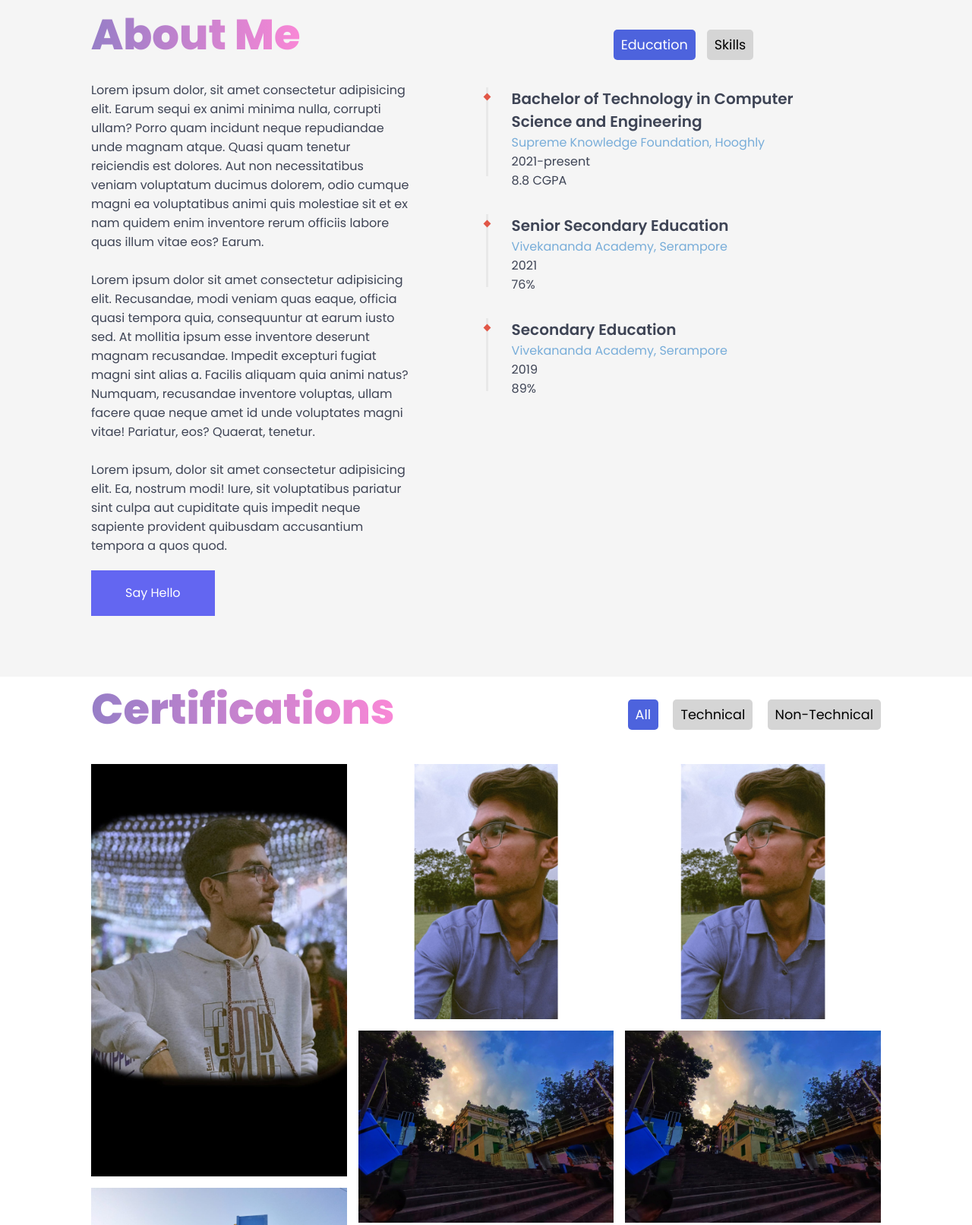
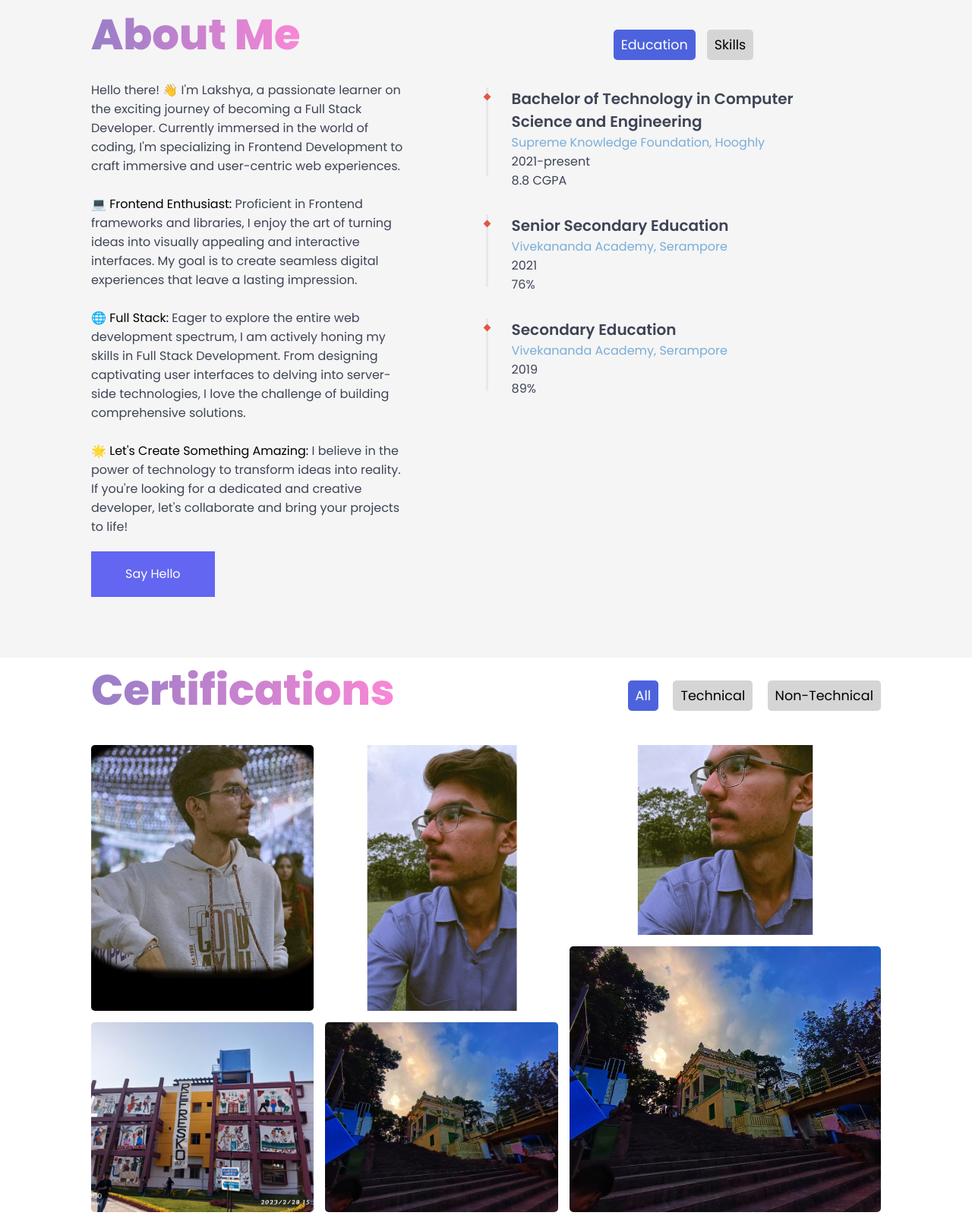
Before and after one commit to lakshya-26/portfolio, a plain HTML site: page index.html in a window 1280 px wide. Shown: the part 824-2437 px from the top of the page at 76% size. Drawn offline with nearby package versions, Linux system fonts and the light colour scheme.

Commit message:
update portfolio

```diff
--- a/css/styles.css
+++ b/css/styles.css
@@ -413,6 +413,16 @@ h2 strong {
     height: 250px;
 }
 
+.portfolio-item.technical img{
+    border-radius: 5px;
+    height: 350px;
+}
+
+.portfolio-item.non-technical img{
+    border-radius: 5px;
+    height: 250px;
+}
+
 /*========= Portfolio Gallery =========*/
 
 
--- a/index.html
+++ b/index.html
@@ -77,13 +77,21 @@
                     <div class="resume-intro">
                         <h2><strong>About Me</strong></h2>
                         <div class="resume-text">
-                            <p>Lorem ipsum dolor, sit amet consectetur adipisicing elit. Earum sequi ex animi minima nulla, corrupti ullam? Porro quam incidunt neque repudiandae unde magnam atque. Quasi quam tenetur reiciendis est dolores.
-                            Aut non necessitatibus veniam voluptatum ducimus dolorem, odio cumque magni ea voluptatibus animi quis molestiae sit et ex nam quidem enim inventore rerum officiis labore quas illum vitae eos? Earum.</p>
+                            <p>Hello there! 👋 I'm Lakshya, a passionate learner on the exciting journey of becoming a Full Stack Developer.
+                                Currently immersed in the world of coding, I'm specializing in Frontend Development to craft immersive and user-centric web experiences.</p>
                             <br>
-                            <p>Lorem ipsum dolor sit amet consectetur adipisicing elit. Recusandae, modi veniam quas eaque, officia quasi tempora quia, consequuntur at earum iusto sed. At mollitia ipsum esse inventore deserunt magnam recusandae.
-                            Impedit excepturi fugiat magni sint alias a. Facilis aliquam quia animi natus? Numquam, recusandae inventore voluptas, ullam facere quae neque amet id unde voluptates magni vitae! Pariatur, eos? Quaerat, tenetur.</p>
+                            <p>💻 <strong>Frontend Enthusiast:</strong> Proficient in Frontend frameworks and libraries,
+                                I enjoy the art of turning ideas into visually appealing and interactive interfaces.
+                                My goal is to create seamless digital experiences that leave a lasting impression.</p>
                             <br>
-                            <p>Lorem ipsum, dolor sit amet consectetur adipisicing elit. Ea, nostrum modi! Iure, sit voluptatibus pariatur sint culpa aut cupiditate quis impedit neque sapiente provident quibusdam accusantium tempora a quos quod.</p>
+                            <p>🌐 <strong>Full Stack:</strong> Eager to explore the entire web development spectrum,
+                                I am actively honing my skills in Full Stack Development.
+                                From designing captivating user interfaces to delving into server-side technologies,
+                                I love the challenge of building comprehensive solutions.
+                                 </p>
+                            <br>
+                            <p>🌟 <strong>Let's Create Something Amazing:</strong> I believe in the power of technology to transform ideas into reality.
+                                If you're looking for a dedicated and creative developer, let's collaborate and bring your projects to life!</p>
                         </div>
                         <div class="hello-btn">
                             <a href="#contact">Say Hello</a>
@@ -133,18 +141,18 @@
                             <div class="qualification-content">
                                 <h4 class="role">SKills
                                 </h4>
-                                <h6 class="institution">Technical Skills</h6>
-                                <span class="years">sdkfddkv</span><br>
-                                <span class="years">sdkfddkv</span><br>
-                                <span class="years">sdkfddkv</span><br>
-                                <span class="years">sdkfddkv</span>
+                                <h6 class="institution">Hard Skills</h6>
+                                <span class="years"><strong>Languages</strong>:C, Python, Java, Php, JavaScript</span><br>
+                                <span class="years"><strong>Technologies</strong>:HTML, CSS, MySQl</span><br>
+                                <span class="years"><strong>Frameworks and Libraries</strong>:BootStrap, Tailwind CSS, jQuery, React JS</span><br>
+                                <span class="years"><strong>Tools</strong>:Git, Github, Linux, Windows</span>
                                 <br>
                                 <br>
-                                <h6 class="institution">Non-Technical Skills</h6>
-                                <span class="years">sdkfddkv</span><br>
-                                <span class="years">sdkfddkv</span><br>
-                                <span class="years">sdkfddkv</span><br>
-                                <span class="years">sdkfddkv</span>
+                                <h6 class="institution">Soft SKills</h6>
+                                <span class="years">Communication</span><br>
+                                <span class="years">Leadership</span><br>
+                                <span class="years">Team Player</span><br>
+                                <span class="years">Problem Solving</span>
                             </div>
                         </div>
                         <!--Skill Tab Ends-->
@@ -172,7 +180,7 @@
                 <div class="portfolio-wrapper">
                     <div class="portfolio-col">
                         <div class="portfolio-item technical">
-                            <img src="image\WhatsApp Image 2023-12-31 at 11.24.32 AM.jpeg" alt="technical 1" class="">
+                            <img src="image\WhatsApp Image 2023-12-31 at 11.24.32 AM.jpeg" alt="technical 1">
                             <div class="portfolio-item-content">
                                 <div class="product-title">
                                     <h4>dfjxvxkcjv</h4>
@@ -243,9 +251,9 @@
                     <h2><strong>Projects</strong></h2>
                     <!--Portfolio Nav filter Begins-->
                     <div class="portfolio-filter-nav">
-                        <button class="btn active" data-id="all" type="button">All</button>
+                       <!-- <button class="btn active" data-id="all" type="button">All</button>
                         <button class="btn" data-id="mini" type="button">Mini Projects</button>
-                        <button class="btn" data-id="major" type="button">Major Projects</button>
+                        <button class="btn" data-id="major" type="button">Major Projects</button>-->
                     </div>
                     <!--Portfolio Nav filter Ends-->
                 </div>
```
Also changed, not shown: text.txt (added).
